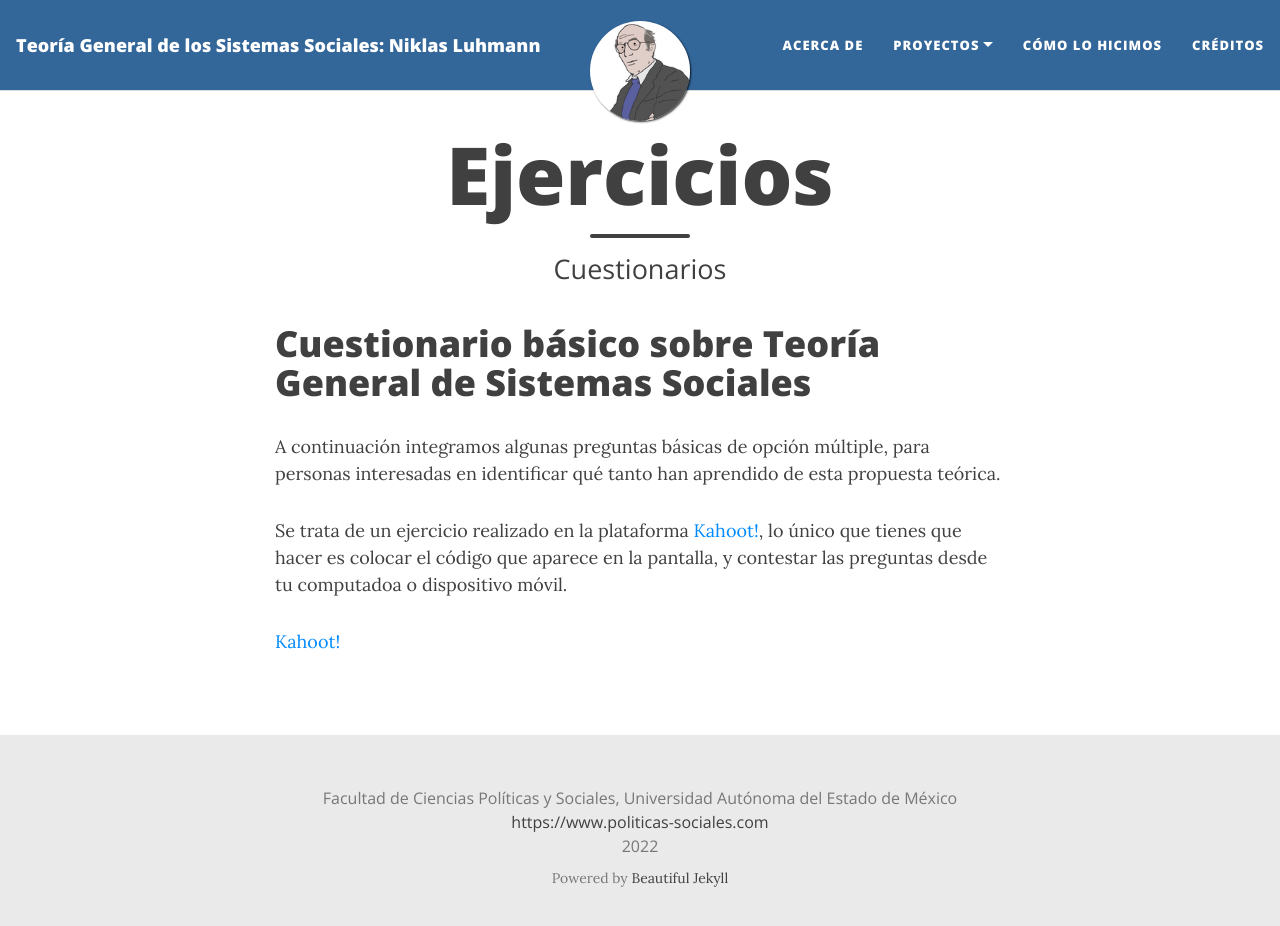
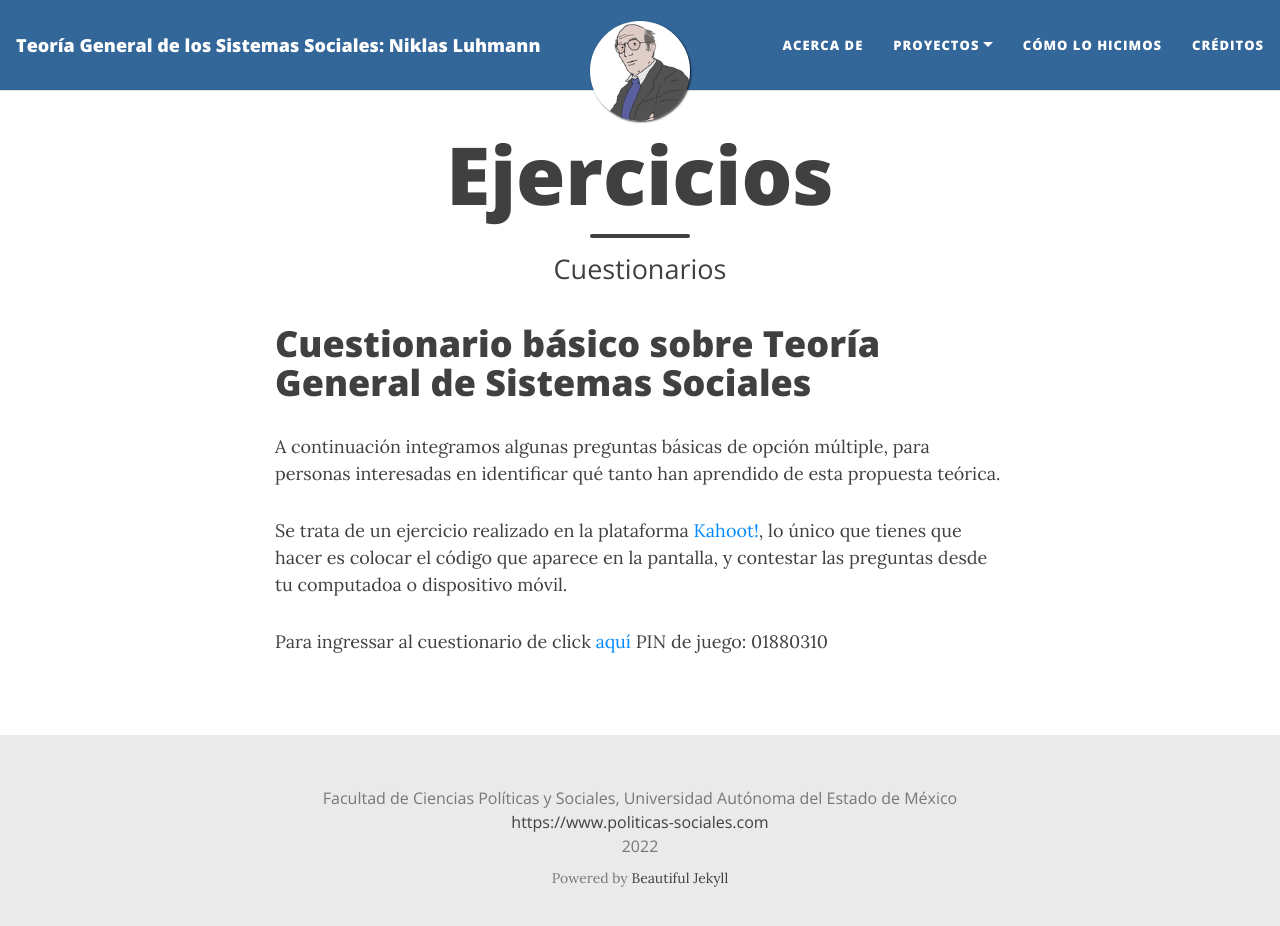
Before and after one commit to rosariorogel/luhmann, a Jekyll site: the page built from _pages/Ejercicios.md, in a window 1280 px wide and 939 px high. Shown: the top 926 px of the window. Built offline with Jekyll 4.4.1, drawn with Linux system fonts in a browser that asks for light colours; nearby versions of some CDN libraries.

Commit message:
ejercicio

```diff
--- a/_pages/Ejercicios.md
+++ b/_pages/Ejercicios.md
@@ -11,4 +11,5 @@ A continuación integramos algunas preguntas básicas de opción múltiple, para
 
 Se trata de un ejercicio realizado en la plataforma [Kahoot!](https://kahoot.it/), lo único que tienes que hacer es colocar el código que aparece en la pantalla, y contestar las preguntas desde tu computadoa o dispositivo móvil.
 
-[Kahoot!](https://create.kahoot.it/preview881541a8-9b57-4fe8-8703-7c31e98d310e)
+Para ingressar al cuestionario de click [aquí](https://kahoot.it/challenge/01880310?challenge-id=d7ab17e2-bf3f-4087-af67-4b04f44f336f_1655180558206)
+PIN de juego: 01880310
```
